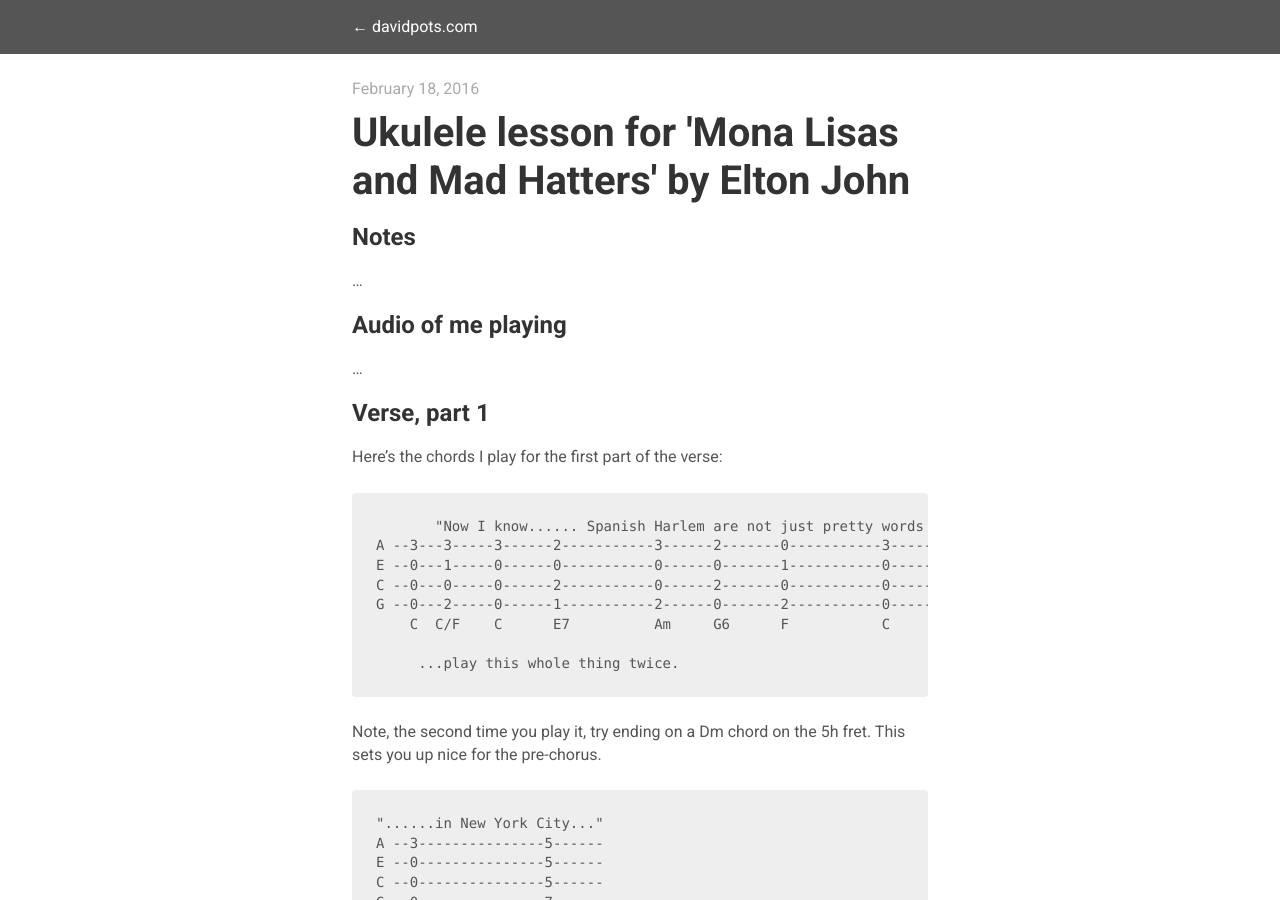
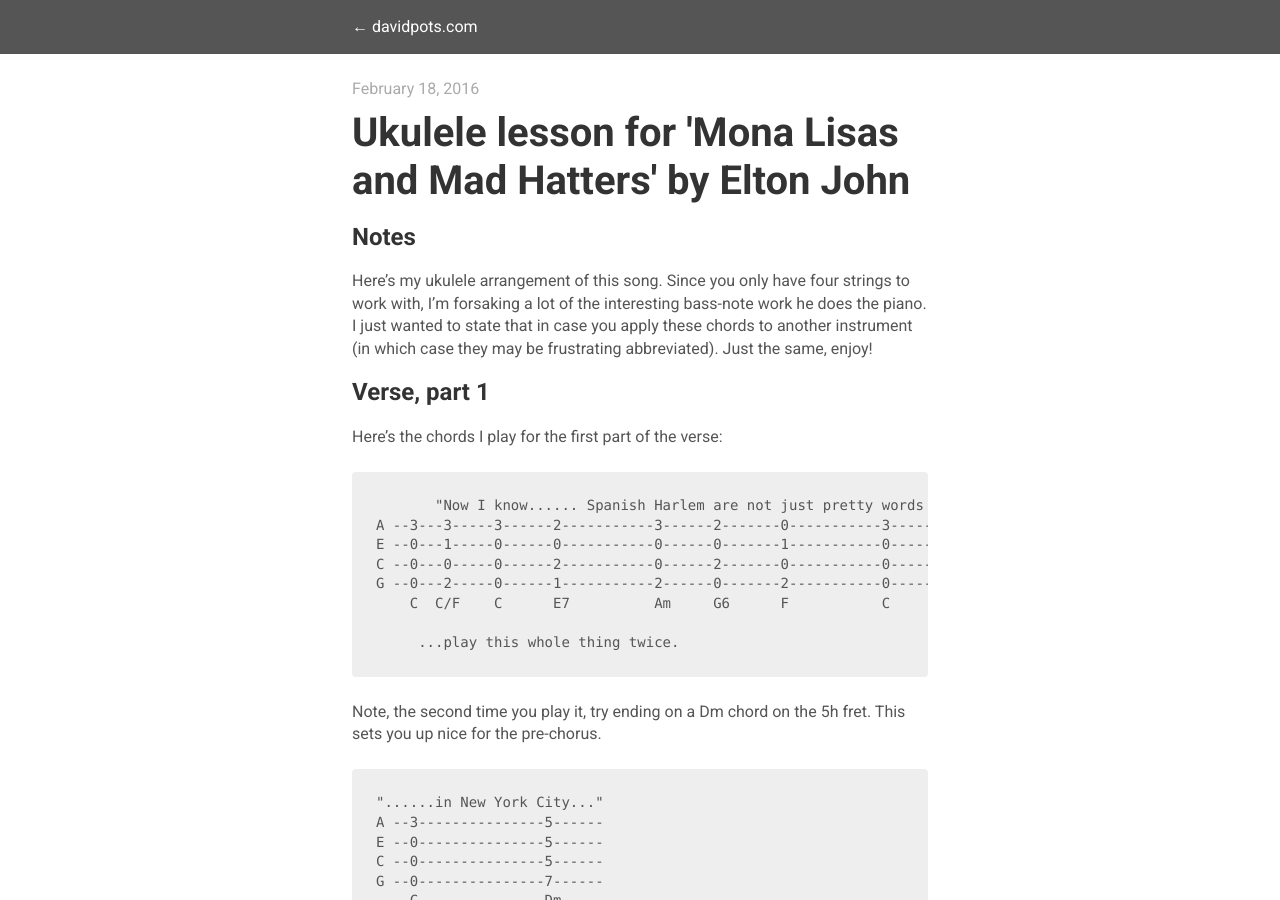
Before and after one commit to davidpots/davidpots.github.io, a Jekyll site: the page built from _posts/2016-02-18-ukulele-lesson-elton-john-mona-lisas-mad-hatters.md, in a window 1280 px wide and 900 px high. Built offline with Jekyll 4.4.1, drawn with Linux system fonts in a browser that asks for light colours; nearby versions of some CDN libraries.

Commit message:
Mda hatter uke

```diff
--- a/_posts/2016-02-18-ukulele-lesson-elton-john-mona-lisas-mad-hatters.md
+++ b/_posts/2016-02-18-ukulele-lesson-elton-john-mona-lisas-mad-hatters.md
@@ -7,11 +7,7 @@
 
 ## Notes
 
-...
-
-## Audio of me playing
-
-...
+Here's my ukulele arrangement of this song. Since you only have four strings to work with, I'm forsaking a lot of the interesting bass-note work he does the piano. I just wanted to state that in case you apply these chords to another instrument (in which case they may be frustrating abbreviated). Just the same, enjoy!
 
 ## Verse, part 1
 
```
